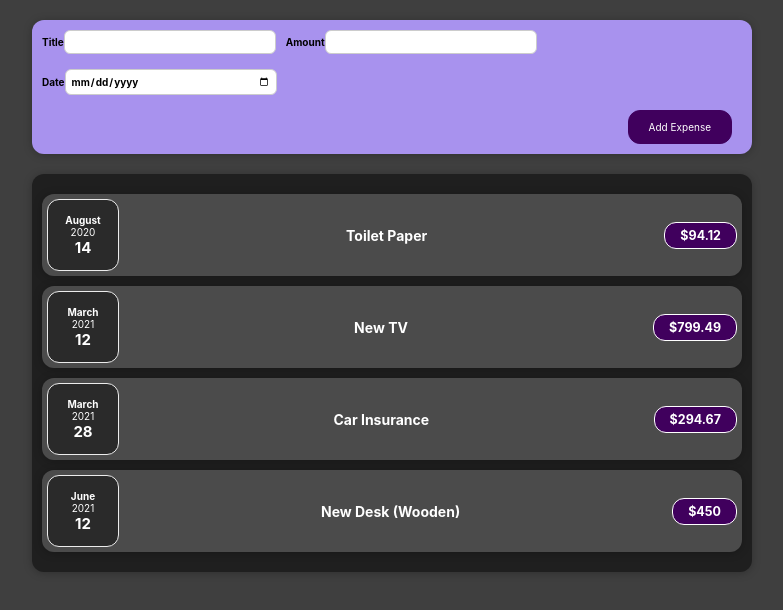
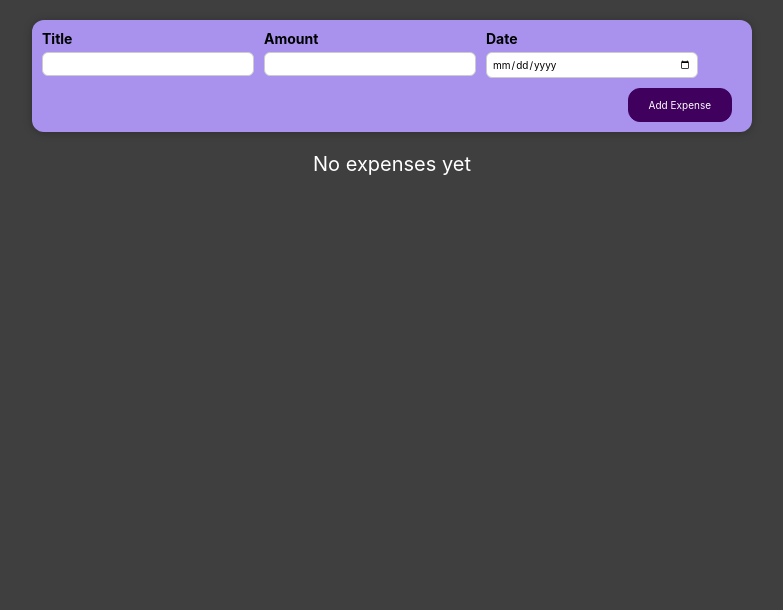
Before and after one commit to GustavoMelloGit/ReactCourse, a React (Create React App) app: page / in a window 1280 px wide. Shown: the top 610 px of the page, without its empty margins (248-1031 px from the left). Built offline with nearby package versions, Linux system fonts and the light colour scheme.

Commit message:
feat: class 65 done

```diff
--- a/src/App.css
+++ b/src/App.css
@@ -1,3 +1,7 @@
 .App {
   text-align: center;
 }
+#empty-expense {
+  color: white;
+  font-size: 2rem;
+}
--- a/src/App.jsx
+++ b/src/App.jsx
@@ -1,41 +1,26 @@
-import React from "react";
+import React, { useState } from "react";
 
 import NewExpense from "./components/NewExpense";
 import Expenses from "./components/Expenses/Expenses";
 import "./App.css";
 
 const App = () => {
-  const expenses = [
-    {
-      id: "e1",
-      title: "Toilet Paper",
-      amount: 94.12,
-      date: new Date(2020, 7, 14),
-    },
-    { id: "e2", title: "New TV", amount: 799.49, date: new Date(2021, 2, 12) },
-    {
-      id: "e3",
-      title: "Car Insurance",
-      amount: 294.67,
-      date: new Date(2021, 2, 28),
-    },
-    {
-      id: "e4",
-      title: "New Desk (Wooden)",
-      amount: 450,
-      date: new Date(2021, 5, 12),
-    },
-  ];
+  const [expenses, setExpenses] = useState([]);
 
   const addExpenseHandler = (expense) => {
-    console.log("In app.js");
-    console.log(expense);
+    setExpenses((prev) => {
+      return [expense, ...prev];
+    });
   };
 
   return (
     <div className="App">
       <NewExpense onAddExpense={addExpenseHandler} />
-      <Expenses items={expenses} />
+      {expenses.length !== 0 ? (
+        <Expenses items={expenses} />
+      ) : (
+        <p id="empty-expense">No expenses yet</p>
+      )}
     </div>
   );
 };
--- a/src/components/ExpenseForm/index.jsx
+++ b/src/components/ExpenseForm/index.jsx
@@ -29,7 +29,12 @@ const ExpenseForm = (props) => {
   const handleSubmit = (e) => {
     e.preventDefault();
 
-    props.onSubmitForm(userInput);
+    const userInputData = {
+      title: userInput.title,
+      amount: userInput.amount,
+      date: new Date(userInput.date.replace(/-/g, "/").replace(/T.+/, "")),
+    };
+    props.onSubmitForm(userInputData);
     setUserInput(defaultUserInput);
   };
 
@@ -37,28 +42,23 @@ const ExpenseForm = (props) => {
     <form onSubmit={handleSubmit}>
       <div className="new-expense__controls">
         <div className="new-expense__control">
-          <label>
-            Title
+          <label>Title</label>
           <input
             type="text"
             onChange={handleTitleChange}
             value={userInput.title}
           />
-          </label>
         </div>
         <div className="new-expense__control">
-          <label>
-            Amount
+          <label>Amount</label>
           <input
             type="number"
             onChange={handleAmountChange}
             value={userInput.amount}
           />
-          </label>
         </div>
         <div className="new-expense__control">
-          <label>
-            Date
+          <label>Date</label>
           <input
             type="date"
             min="2019-01-01"
@@ -66,7 +66,6 @@ const ExpenseForm = (props) => {
             onChange={handleDateChange}
             value={userInput.date}
           />
-          </label>
         </div>
       </div>
       <div className="new-expense__actions">
--- a/src/components/ExpenseForm/styles.css
+++ b/src/components/ExpenseForm/styles.css
@@ -10,6 +10,7 @@
     font-weight: bold;
     margin-bottom: 0.5rem;
     display: block;
+    font-size: 1.4rem;
 }
 
 .new-expense__control input {
--- a/src/components/Expenses/ExpenseItem.js
+++ b/src/components/Expenses/ExpenseItem.js
@@ -12,7 +12,6 @@ const ExpenseItem = (props) => {
         <h2>{props.title}</h2>
         <div className="expense-item__price">${props.amount}</div>
       </div>
-
     </Card>
   );
 };
--- a/src/components/Expenses/Expenses.js
+++ b/src/components/Expenses/Expenses.js
@@ -1,34 +1,22 @@
-import React from 'react';
+import React from "react";
 
-import ExpenseItem from './ExpenseItem';
-import Card from '../UI/Card';
-import './Expenses.css';
+import ExpenseItem from "./ExpenseItem";
+import Card from "../UI/Card";
+import "./Expenses.css";
 
 const Expenses = (props) => {
   return (
     <Card className="expenses">
+      {props.items.map((element) => (
         <ExpenseItem
-                title={props.items[0].title}
-                amount={props.items[0].amount}
-                date={props.items[0].date}
+          key={element.id}
+          title={element.title}
+          amount={element.amount}
+          date={element.date}
         />
-            <ExpenseItem
-                title={props.items[1].title}
-                amount={props.items[1].amount}
-                date={props.items[1].date}
-            />
-            <ExpenseItem
-                title={props.items[2].title}
-                amount={props.items[2].amount}
-                date={props.items[2].date}
-            />
-            <ExpenseItem
-                title={props.items[3].title}
-                amount={props.items[3].amount}
-                date={props.items[3].date}
-            />
+      ))}
     </Card>
   );
-}
+};
 
 export default Expenses;
--- a/src/components/NewExpense/index.jsx
+++ b/src/components/NewExpense/index.jsx
@@ -6,7 +6,7 @@ const NewExpense = (props) => {
   const saveExpenseData = (data) => {
     const expenseData = {
       ...data,
-      id: Math.ceil(Math.random()).toString(),
+      id: Math.ceil(Math.random() * 10).toString(),
     };
     props.onAddExpense(expenseData);
   };
--- a/src/components/NewExpense/style.css
+++ b/src/components/NewExpense/style.css
@@ -4,6 +4,7 @@
     margin: 2rem auto;
     width: 70rem;
     max-width: 90%;
+    min-width: 300px;
     border-radius: 12px;
     text-align: center;
     box-shadow: 0 1px 8px rgba(0, 0, 0, 0.25);
```
Also changed, not shown: src/components/UI/Card.js (+4 -4 lines), src/components/Expenses/ExpenseDate.js (indentation only). Lines whose indentation alone changed are shown as unchanged.
